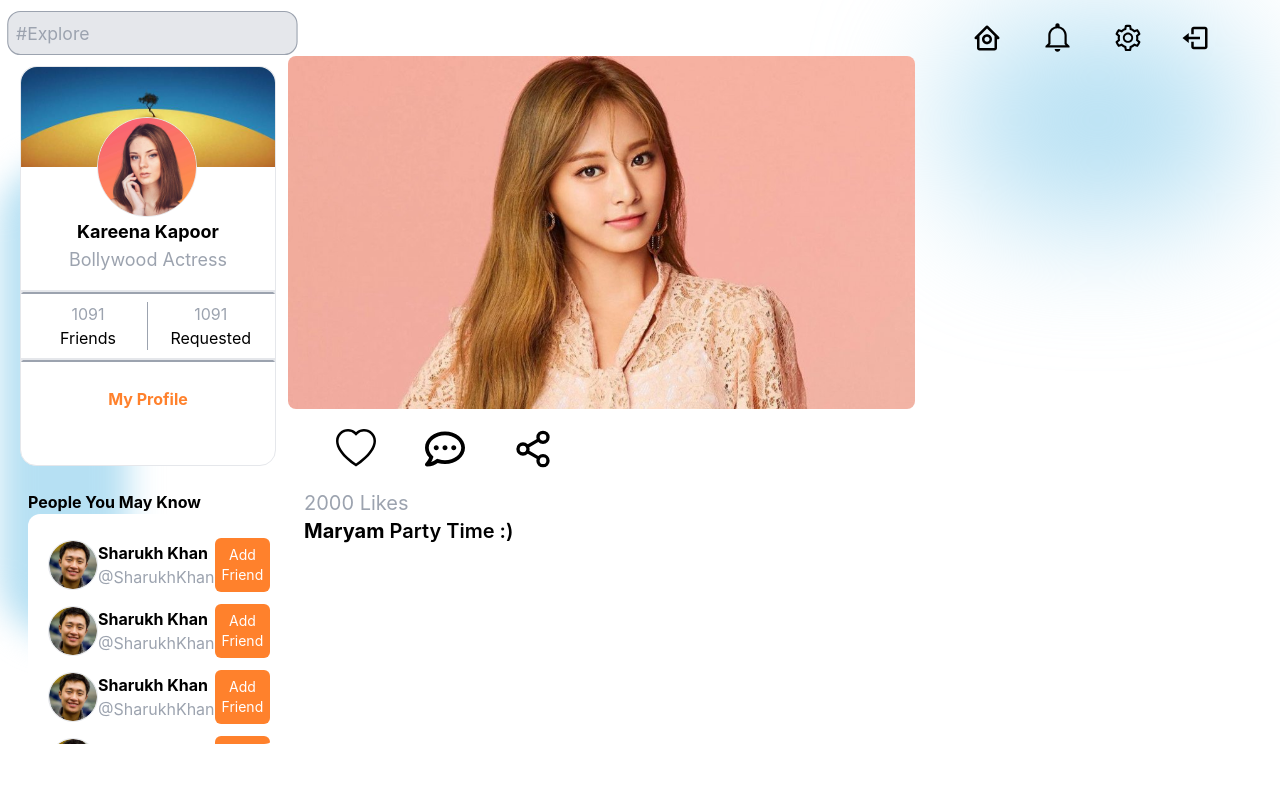
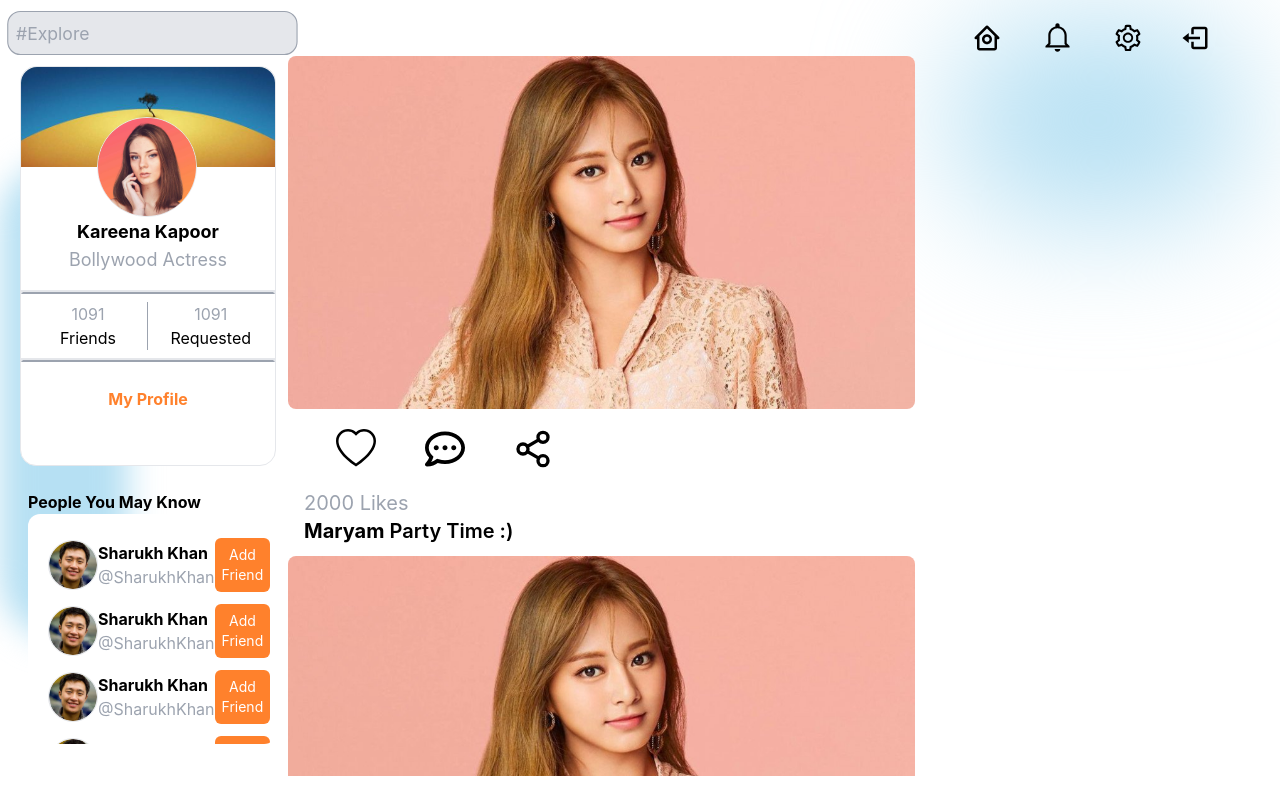
Before and after one commit to musharaf22/Social_Media_Frontend, a React (Create React App) app: page / in a window 1280 px wide. Built offline with nearby package versions, Linux system fonts and the light colour scheme.

Commit message:
Post  ui Created

```diff
--- a/src/index.css
+++ b/src/index.css
@@ -15,3 +15,12 @@ code {
   font-family: source-code-pro, Menlo, Monaco, Consolas, 'Courier New',
     monospace;
 }
+#postScroll::-webkit-scrollbar {
+  display: none;
+}
+
+/* Hide scrollbar for IE, Edge and Firefox */
+#postScroll {
+  -ms-overflow-style: none;  /* IE and Edge */
+  scrollbar-width: none;  /* Firefox */
+}
--- a/src/pages/home/Home.tsx
+++ b/src/pages/home/Home.tsx
@@ -9,7 +9,14 @@ const Home = () => {
       <div className="w-[20%]">
         <Left />
       </div>
-      <div className="mt-[4.4%] w-[50%] ml-[2.5%] ">
+      <div
+        id="postScroll"
+        className="mt-[4.4%] w-[50%] ml-[2.5%] max-h-[90vh] overflow-auto "
+      >
+        <Post />
+        <Post />
+        <Post />
+        <Post />
         <Post />
       </div>
       <div className="mr-8 m-5  w-[25%] ">
```
